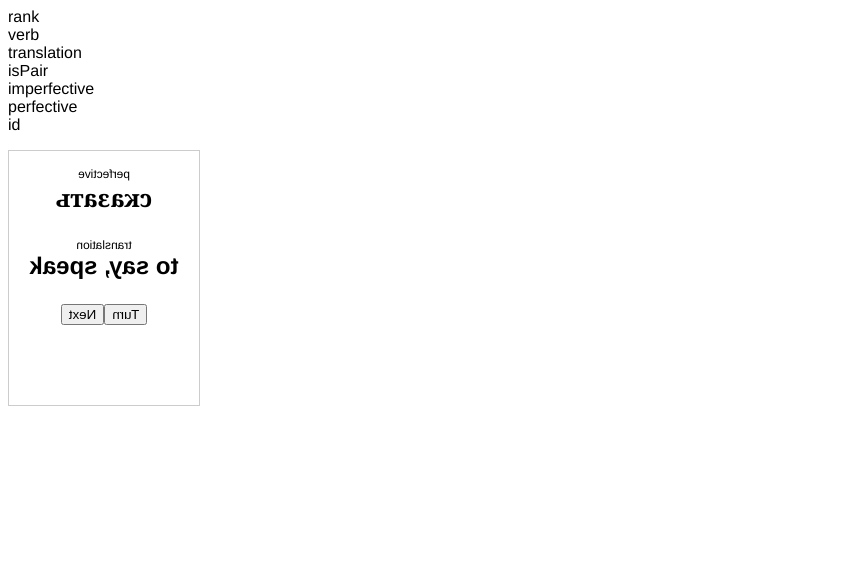
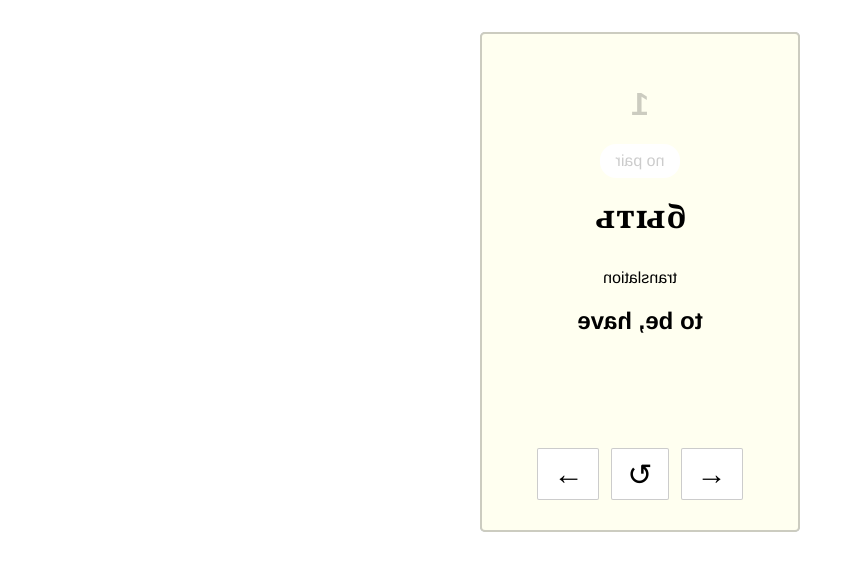
Before and after one commit to jaronbarends/russian-verbs, a Vue app: page / in a window 1280 px wide. Shown: the top 570 px of the page, without its empty margins (0-855 px from the left). Built offline with nearby package versions, Linux system fonts and the light colour scheme.

Commit message:
show main verb on face a

```diff
--- a/src/App.vue
+++ b/src/App.vue
@@ -1,6 +1,6 @@
 <template>
   <div>
-    <card-configurator />
+    <!-- <card-configurator /> -->
     <card-list />
   </div>
 </template>
@@ -17,9 +17,10 @@ export default {
     CardList,
   },
   mounted() {
+    const path = window.location.href.indexOf('localhost') > 1 ? '' : '/playground/russian-verbs';
     axios
-      .get("/data/some-verbs.json")
-      // .get("/data/500-verbs.json")
+      // .get("${path}/data/some-verbs.json")
+      .get(`${path}/data/500-verbs.json`)
       .then(response => {
         // console.log(response);
         const data = response.data;
@@ -38,6 +39,15 @@ export default {
 <style>
   :root {
     --color-grey-light: #ccc;
+    --color-grey-light-tr: rgba(0, 0, 0, 0.2);
+    --color-blue-xlight: hsl(210, 100%, 97%);
+    --color-yellow-xlight: hsl(60, 100%, 97%);
+    --color-dark-green: hsl(120, 100%, 20%);
+    --color-dark-red: hsl(0, 100%, 20%);
+  }
+
+  html {
+    font-size: 62.5%;
   }
 
   * {
@@ -46,14 +56,21 @@ export default {
 
   body {
     font-family: 'Avenir', Helvetica, Arial, sans-serif;
+    font-size: 1.6rem;
   }
 
   button {
+    margin: 0 0.2em;
+    border: 1px solid var(--color-grey-light-tr);
+    border-radius: 2px;
+    padding: 0.5em;
+    background: white;
     cursor: pointer;
   }
 
   .in-russian {
     font-family: Georgia, 'Times New Roman', Times, serif;
+    letter-spacing: 0.05em;
   }
 
   .o-list--bare {
--- /dev/null
+++ b/src/components/CardActions.vue
@@ -0,0 +1,35 @@
+<template>
+  <div :class="$style['card-actions']">
+      <button @click="prev" :class="[$style['btn'], $style['btn--secondary']]">←</button>
+      <button @click="turn" :class="[$style['btn'], $style['btn--secondary']]">↻</button>
+      <button @click="next" :class="[$style['btn'], $style['btn--primary']]">→</button>
+  </div>
+</template>
+
+<script>
+  export default {
+    methods: {
+      turn() {
+        this.$emit('turnCard');
+      },
+      next() {
+        this.$emit('nextCard');
+      },
+      prev() {
+        this.$emit('prevCard');
+      }
+    }
+  }
+</script>
+
+<style module>
+.card-actions {
+  display: flex;
+  justify-content: center;
+}
+
+.btn {
+  padding: 0.25em 0.5em;
+  font-size: 3rem;
+}
+</style>
--- a/src/components/CardFace.vue
+++ b/src/components/CardFace.vue
@@ -1,45 +1,36 @@
 <template>
   <div :class="cssClasses.face">
-    <div  v-if="faceConfig.imperfective">
-      <h3 :class="$style['verb-property']">imperfective</h3>
-      <h2 :class="$style['verb-card__title']" class="in-russian">{{ verb.imperfective }}</h2>
+    <div :class="$style['card-body']">
+      <div v-if="faceConfig.rank">
+        <div :class="$style['verb-card__rank']">{{ verb.rank }}</div>
       </div>
 
-    <div  v-if="faceConfig.perfective">
-      <h3 :class="$style['verb-property']">perfective</h3>
-      <h2 :class="$style['verb-card__title']" class="in-russian">{{ verb.perfective }}</h2>
+      <div v-if="verbObj">
+        <h3 :class="verbTypeClasses">{{ verbObj.verbType }}</h3>
+        <h2 :class="$style['verb-card__title']" class="in-russian">{{ verbObj.verb }}</h2>
       </div>
 
-    <div  v-if="faceConfig.translation">
+      <div v-if="faceConfig.translation">
         <h3 :class="$style['verb-property']">translation</h3>
         <h2 :class="$style['verb-card__translation']">{{ verb.translation }}</h2>
       </div>
-
-    <div  v-if="faceConfig.rank">
-      <div :class="$style['verb-card__rank']">frequency ranking: {{ verb.rank }}</div>
     </div>
 
-
-    <div
-      v-if="this.side === cardConfig.questionSide"
-      class="card-actions">
-      <button @click="$emit('turnCard');" class="btn btn--primary">Turn</button>
-    </div>
-    <div
-      v-else
-      class="card-actions">
-      <button @click="$emit('turnCard');" class="btn btn--secondary">Turn</button>
-      <button @click="$emit('nextCard');" class="btn btn--primary">Next</button>
-    </div>
-
-    <!-- <div  -->
+    <card-actions :class="$style['card-actions']"
+      @turnCard="$emit('turnCard');"
+      @nextCard="$emit('nextCard');"
+      @prevCard="$emit('prevCard');" />
 
   </div>
 </template>
 
 <script>
 import { mapGetters } from 'vuex';
+import CardActions from './CardActions.vue';
 export default {
+  components: {
+    CardActions,
+  },
   props: {
     verb: {
       type: Object,
@@ -59,39 +50,141 @@ export default {
     faceConfig() {
       return this.cardConfig[this.side];
     },
+    verbObj() {
+      if (!this.verb.isPair) {
+        return {
+          verb: this.verb.verb,
+          verbType: 'no pair',
+          verbTypeClassSuffix: 'no-pair',
+        };
+      }
+
+      const showPerfective = ( this.faceConfig.mainVerb && this.verb.perfective === this.verb.verb ) || ( !this.faceConfig.mainVerb && this.verb.perfective !== this.verb.verb);
+
+      const showImperfective = ( this.faceConfig.mainVerb && this.verb.imperfective === this.verb.verb ) || ( !this.faceConfig.mainVerb && this.verb.imperfective !== this.verb.verb);
+
+      if (showPerfective) {
+        return {
+          verb: this.verb.perfective,
+          verbType: 'perfective',
+          verbTypeClassSuffix: 'perfective',
+        }
+      }
+
+      if (showImperfective) {
+        return {
+          verb: this.verb.imperfective,
+          verbType: 'imperfective',
+          verbTypeClassSuffix: 'imperfective',
+        }
+      }
+    },
     cssClasses() {
       const cardFace = this.$style['card-face'];
       const faceHidden = this.$style['card-face--is-hidden'];
+      const cardFaceA = this.$style['card-face--side-a'];
+      const cardFaceB = this.$style['card-face--side-b'];
       return {
         face: {
           [cardFace]: true,
           [faceHidden]: !this.isActive,
+          [cardFaceA]: this.side === 'sideA',
+          [cardFaceB]: this.side === 'sideB',
         },
       };
+    },
+    verbTypeClasses() {
+      const propertyClass = this.$style['verb-property'];
+      const verbTypeClass = this.$style['verb-type'];
+      const verbTypeClassSuffix = this.$style[`verb-type--${this.verbObj.verbTypeClassSuffix}`];
+
+      console.log('ver');
+
+      return {
+        [propertyClass]: true,
+        iets: true,
+        [verbTypeClass]: true,
+        [verbTypeClassSuffix]: true,
       }
+    },
   },
 }
 </script>
 
 <style module>
   .card-face {
-    border: 1px solid var(--color-grey-light);
-    padding: 1rem;
+    display: flex;
+    flex-direction: column;
+    border: 2px solid var(--color-grey-light-tr);
+    border-radius: 5px;
+    padding: 3rem;
     text-align: center;
     background: white;
+  }
+
+  .card-face--side-a {
+    background: var(--color-blue-xlight);
+  }
+
+  .card-face--side-b {
+    background: var(--color-yellow-xlight);
   }
 
   .card-face--is-hidden {
     pointer-events: none;
   }
 
-  h2 {
+  .card-body {
+    flex: 1 1 auto;
+  }
+
+  .card-actions {
+    flex: 0 0 auto;
+    margin-top: auto;
+  }
+
+  .verb-card__title {
     margin: 0 0 1em;
+    font-size: 3.2rem;
   }
 
   .verb-property {
-    margin: 0;
+    margin: 0 0 1em;
     font-weight: normal;
-    font-size: 0.75rem;
+    font-size: 1.6rem;
+  }
+
+  .verb-type {
+    display: inline-block;
+    border-radius: 1em;
+    padding: 0.5em 1em;
+    background: white;
+  }
+
+  .verb-type--no-pair {
+    color: var(--color-grey-light);
+  }
+
+  .verb-type--perfective {
+    color: var(--color-dark-green);
+  }
+
+  .verb-type--imperfective {
+    color: var(--color-dark-red);
+  }
+
+  .verb-card__rank {
+    display: inline-flex;
+    justify-content: center;
+    align-items: center;
+    border-radius: 50%;
+    width: 2.5em;
+    height: 2.5em;
+    font-size: 2em;
+    /* background: white; */
+    color: var(--color-blue-xlight);
+    color: white;
+    color: rgba(0,0,0, 0.2);
+    font-weight: bold;
   }
 </style>
--- a/src/components/CardItem.vue
+++ b/src/components/CardItem.vue
@@ -7,7 +7,9 @@
         ref="sideA"
         :isActive="activeFace === 'sideA'"
         :class="$style['card-face']"
-        @turnCard="turnCard" />
+        @turnCard="turnCard"
+        @nextCard="nextCard"
+        @prevCard="prevCard" />
       <card-face
         :verb="verb"
         side="sideB"
@@ -15,7 +17,8 @@
         :isActive="activeFace === 'sideB'"
         :class="sideBClasses"
         @turnCard="turnCard"
-        @nextCard="nextCard" />
+        @nextCard="nextCard"
+        @prevCard="prevCard" />
     </div>
   </li>
 </template>
@@ -67,6 +70,13 @@ export default {
         newIdx = 0;
       }
       this.$store.state.progress.currIdx = newIdx;
+    },
+    prevCard() {
+      let newIdx = this.$store.state.progress.currIdx - 1;
+      if (newIdx < 0) {
+        newIdx = this.verbs.length - 1;
+      }
+      this.$store.state.progress.currIdx = newIdx;
     }
   }
 };
@@ -79,8 +89,8 @@ export default {
     position: relative;
     margin-bottom: 2em;
     perspective: 1000px;
-    width: 12rem;
-    height: 16rem;
+    width: 100%;
+    height: 100%;
   }
 
   .card {
@@ -102,7 +112,6 @@ export default {
     position: absolute;
     top: 0;
     left: 0;
-    display: block;
     width: 100%;
     height: 100%;
   }
--- a/src/components/CardsList.vue
+++ b/src/components/CardsList.vue
@@ -1,9 +1,11 @@
 <template>
     <ul :class="$style['cards-list']" class="o-list-bare">
-      <card-item v-for="(verb, idx) in verbs"
-        v-if="idx === $store.state.progress.currIdx"
-        :key="verb.id"
-        :verb="verb" />
+      <transition name="fade" mode="out-in">
+        <card-item v-for="(verb, idx) in verbs"
+          v-if="idx === $store.state.progress.currIdx"
+          :key="verb.id"
+          :verb="verb" />
+      </transition>
     </ul>
 </template>
 
@@ -25,7 +27,25 @@ export default {
 
   .cards-list {
     display: flex;
+    margin: 2em auto;
     padding: 0;
+    width: 32rem;
+    height: 50rem;
     list-style-type: none;
   }
 </style>
+
+<style scoped>
+.fade-enter-to,
+.fade-leave-to {
+  transition: opacity 0.2s ease-in-out;
+}
+.fade-enter,
+.fade-leave-to {
+  opacity: 0;
+}
+.fade-enter-to,
+.fade-leave {
+  opacity: 1;
+}
+</style>
--- a/src/store/store.js
+++ b/src/store/store.js
@@ -11,15 +11,19 @@ export const store = new Vuex.Store({
     verbs: [],
     cardConfig: {
       sideA: {
-        rank: false,
-        verb: true,
+        rank: true,
+        verb: false,
+        mainVerb: true,
+        oppositeVerb: false,
         translation: false,
         imperfective: true,
         perfective: false,
       },
       sideB: {
-        rank: false,
+        rank: true,
         verb: false,
+        mainVerb: false,
+        oppositeVerb: true,
         translation: true,
         imperfective: false,
         perfective: true,
--- a/vue.config.js
+++ b/vue.config.js
@@ -0,0 +1,3 @@
+module.exports = {
+  // publicPath: '/playground/russian-verbs'
+};
```
Also changed, not shown: public/data/500-verbs.json. Lines whose indentation alone changed are shown as unchanged.
